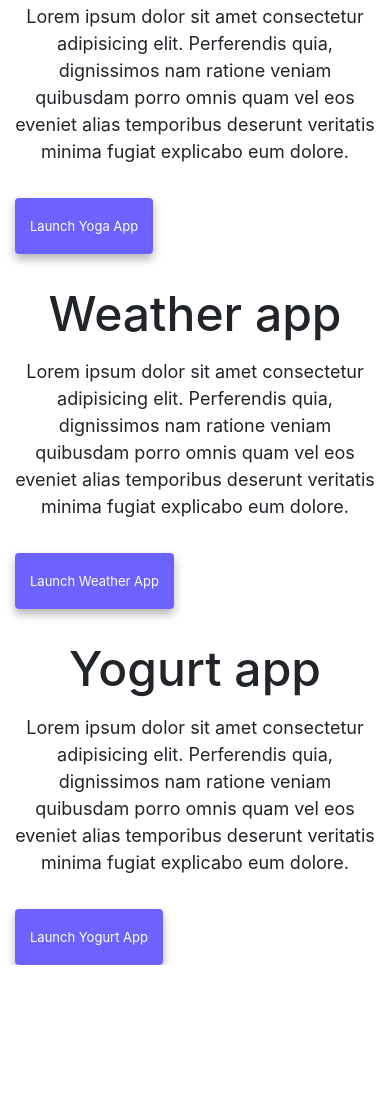
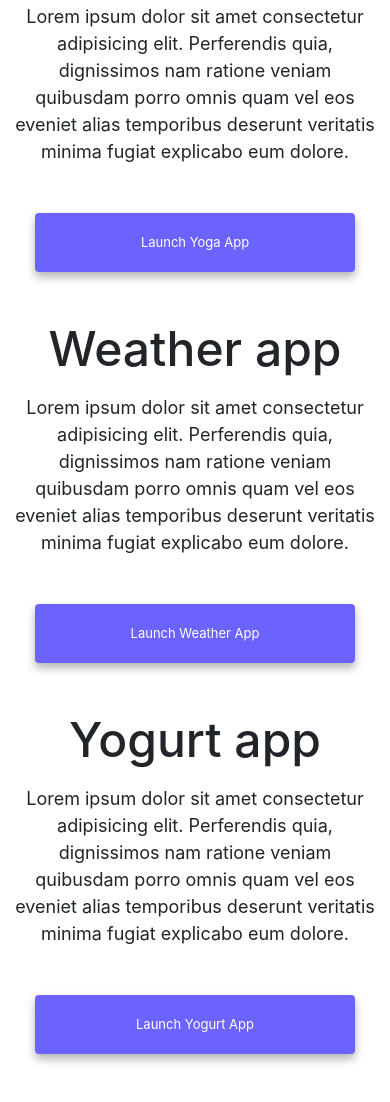
Before and after one commit to Denise148/About-me, a plain HTML site: page index.html in a window 390 px wide. Shown: the part 552-1654 px from the top of the page. Before the commit the page ends 1517 px from the top, so only its background shows below. Drawn offline with nearby package versions, Linux system fonts and the light colour scheme.

Commit message:
new class

```diff
--- a/index.html
+++ b/index.html
@@ -99,7 +99,7 @@
           <div class="mt-5">
             <a
               href="index.html#contact-me"
-              class="primary-link"
+              class="primary-link launch"
               title="Yoga Project"
               >Launch Yoga App</a
             >
@@ -118,7 +118,7 @@
           <div class="mt-5">
             <a
               href="index.html#contact-me"
-              class="primary-link"
+              class="primary-link launch"
               title="Weather Project"
               >Launch Weather App</a
             >
@@ -149,7 +149,7 @@
           <div class="mt-5">
             <a
               href="index.html#contact-me"
-              class="primary-link"
+              class="primary-link launch"
               title="Yogurt Project"
               >Launch Yogurt App</a
             >
--- a/style.css
+++ b/style.css
@@ -6,6 +6,7 @@
 
 body {
   margin-top: 100px;
+  margin-bottom: 50px;
 }
 
 h1,
@@ -110,4 +111,9 @@ p {
   .primary-link {
     font-size: small;
   }
+  .launch {
+    display: block;
+    text-align: center;
+    margin: 0 20px;
+  }
 }
```
